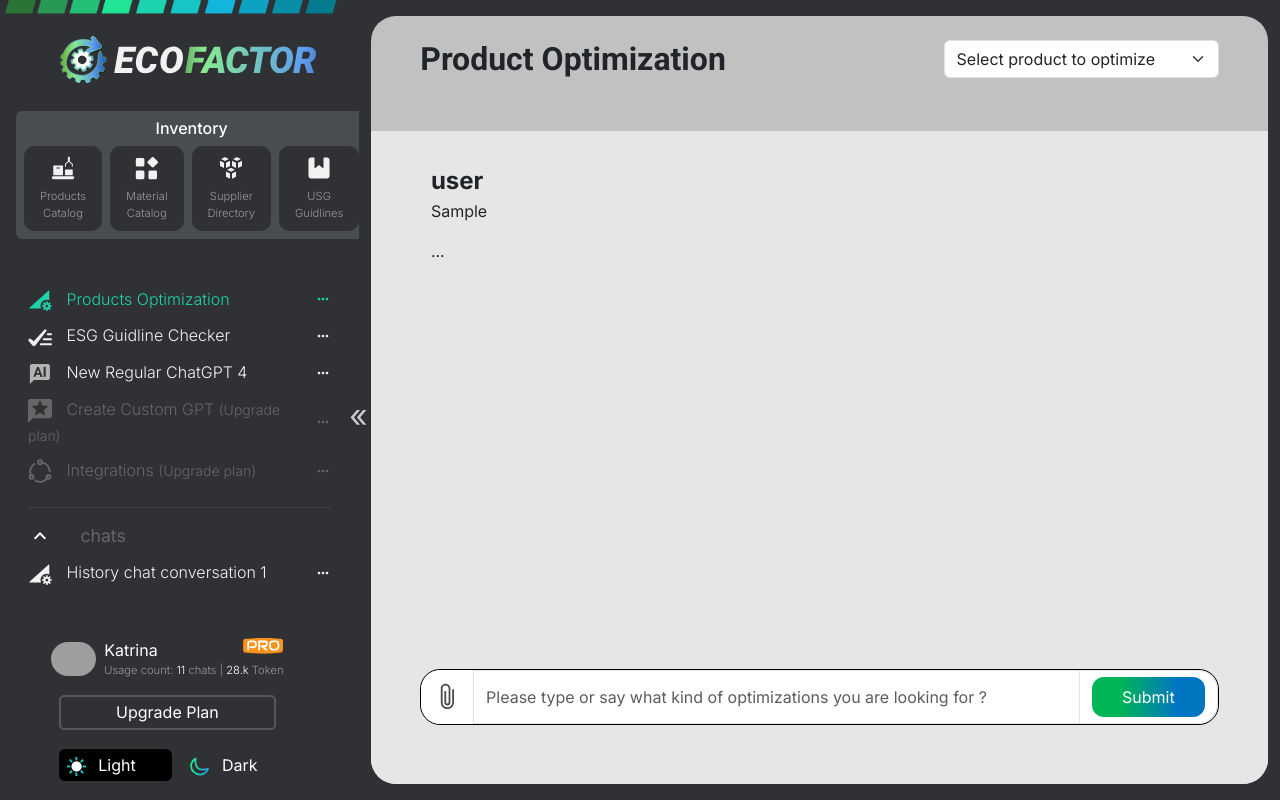
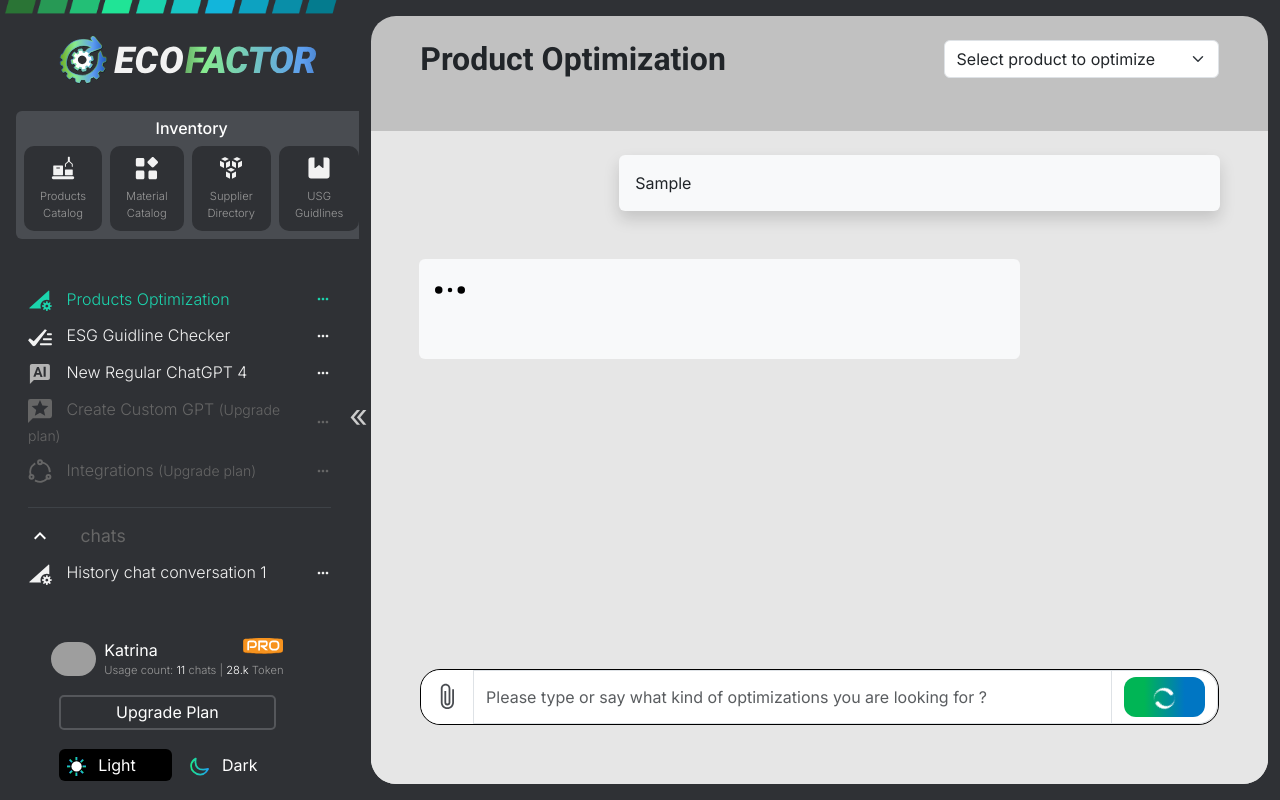
Before and after one commit to inamprograms/EcoFactory, a React (Vite) app in the folder client/: page / in a window 1280 px wide. Both pictures are taken after typing "Sample" into the empty fields and a click on the button "Submit". Built offline with nearby package versions, Linux system fonts and the light colour scheme; grey boxes are pictures that could not be loaded.

Commit message:
feat: dumy chatgpt conversation

```diff
--- a/client/src/Pages/productOptimization/ProductOptimization.jsx
+++ b/client/src/Pages/productOptimization/ProductOptimization.jsx
@@ -1,52 +1,53 @@
-import {  useState } from 'react';
+import { useState } from 'react';
 import { IoMdAttach } from "react-icons/io";
+import { ThreeDots } from "react-loader-spinner";
+import Spinner from '../../Components/loader/Spinner';
 import Sidebar from '../../Components/sideBar/SBar';
 import './ProductOptimization.css'; // Import CSS file for additional styles
 import cogwheel from "./cogwheel-2.svg";
-import Spinner from '../../Components/loader/Spinner';
-
-
 export default function ProductOptimization() {
     const [collapsed, setCollapsed] = useState(false);
     const [loading, setLoading] = useState(false);
     const [prompt, setPrompt] = useState('');
     const [promptsArr, setPromptsArr] = useState([]);
-    const [responseArr, setresponseArr] = useState([]);
-    const [typing, setTyping] = useState(false);
+    const [recentAnswer, setRecentAnswer] = useState("");
+    // const [typing, setTyping] = useState(false);
 
-    const sendMessage = (text) => {
-        setPromptsArr([...promptsArr, { text, sender: 'user' }]);
-        generateBotResponse(text);
-      };
+    // const sendMessage = (text) => {
+    //     setPromptsArr([...promptsArr, { text, sender: 'user' }]);
+    //     console.log("promptsArr -> ", promptsArr)
+    //     generateBotResponse(text);
+    // };
 
-      const generateBotResponse = (userMessage) => {
-        const botResponse = `You said: "${userMessage}"`;
-        setTyping(true);
-        setTimeout(() => {
-          setPromptsArr((prevPrompts) => [
-            ...prevPrompts,
-            { text: botResponse, sender: 'bot' }
-          ]);
-          setTyping(false);
-        }, 3000);
-      };
+    // const generateBotResponse = (userMessage) => {
+    //     const botResponse = `You said: "${userMessage}"`;
+    //     setTyping(true);
+    //     setTimeout(() => {
+    //         setPromptsArr((prevPrompts) => [
+    //             ...prevPrompts,
+    //             { text: botResponse, sender: 'bot' }
+    //         ]);
+    //         setTyping(false);
+    //     }, 3000);
+    // };
 
-      const handleSubmit = (e) => {
+    const handleSubmit = (e) => {
         e.preventDefault();
         if (prompt.trim() !== '') {
-          sendMessage(prompt);
-          setPrompt('');
+            console.log("prompt -> ", prompt);
+            setPromptsArr([...promptsArr, prompt]);
+            setPrompt('');
+
+            setLoading(true)
+            // API Calling and getting response code
+            setTimeout(() => {
+
+                setLoading(false)
+                setPromptsArr(prevPromptsArr => [...prevPromptsArr, "Chatgpt answer..."]);
+            }, 3000);
+
         }
-      };
-
-
-
-
-
-
-
-
-
+    };
 
     return (
         <div id='productOptimization' style={{ display: 'flex', height: '100vh', minHeight: '400px' }} >
@@ -87,7 +88,9 @@
                                 </div>
                             </div>
                         </div>
-                        {promptsArr.length === 0 && <div className="row" style={{ backgroundColor: "#e6e6e6", height: "70%" }}>
+
+
+                        {promptsArr.length == 0 && <div className="row" style={{ backgroundColor: "#e6e6e6", height: "70%" }}>
                             <div className="col d-flex flex-column justify-content-center align-items-center" style={{ margin: "0 auto", maxWidth: "800px" }}>
                                 <div><img src={cogwheel} style={{ width: '40px' }} alt="cogwheel" /></div>
                                 <h3 className='heading3'>&nbsp; Just select the product you want to optimize,<br /> and describe below what you want to optimize...</h3>
@@ -101,13 +104,52 @@
                                 <div className="scroll-inner ">
                                     <div className=" row prompts px-5 pt-4" style={{ backgroundColor: "#e6e6e6", height: "70%" }}>
 
-                                        {promptsArr.map((prompt, index) => (
-                                            <div key={index} className="mt-2">
-                                                <strong className='fs-4'>{prompt.sender}</strong>
-                                                <p className='mt-0'>{prompt.text}</p>
+
+                                        <div className="container-fluid">
+                                            {/* <div className="row">
+                                                <div className="col">&nbsp;.</div>
+                                            </div> */}
+                                            {promptsArr.map((prompt, index) => (
+                                                <div key={index}>
+                                                    {index % 2 == 0 ?
+                                                        <div className="row ">
+                                                            <div className="col-3"></div>
+                                                            <div className="col-9 shadow p-3 mb-5 bg-body-tertiary rounded">{promptsArr[index]}</div>
+                                                        </div>
+                                                        :
+                                                        <div className="row">
+                                                            <div className="col-9 shadow-none p-3 mb-5 bg-body-tertiary rounded">Fair and Lovely Cream: This cream contains hydroquinone, a skin-lightening agent, along with
+                                                                parabens and artificial fragrances. It is marketed as a product to lighten skin tone and even out complexion.</div>
+                                                            <div className="col-3"></div>
+                                                        </div>
+                                                    }
+                                                </div>
+                                            ))}
+                                            {loading &&
+                                                <div className="row">
+                                                    <div className="col-9 shadow-none p-3 mb-5 bg-body-tertiary rounded" style={{ height: "100px" }}>
+                                                        <ThreeDots
+                                                            visible={true}
+                                                            height="30"
+                                                            width="30"
+                                                            color="black"
+                                                            radius="9"
+                                                            ariaLabel="three-dots-loading"
+                                                            wrapperStyle={{}}
+                                                            wrapperClass=""
+                                                        />
+                                                    </div>
+                                                    <div className="col-3"></div>
+                                                </div>}
+                                        </div>
+
+                                        {/* {typing && <div className="message bot">
+                                            <div className="row">
+                                                <div className="col-3"></div>
+                                                <div className="col-9 bg-dark border border-1 border-danger">Hello</div>
                                             </div>
-                                        ))}
-                                        {typing && <div className="message bot">...</div>}
+
+                                            </div>} */}
 
                                     </div>
                                 </div>
```
